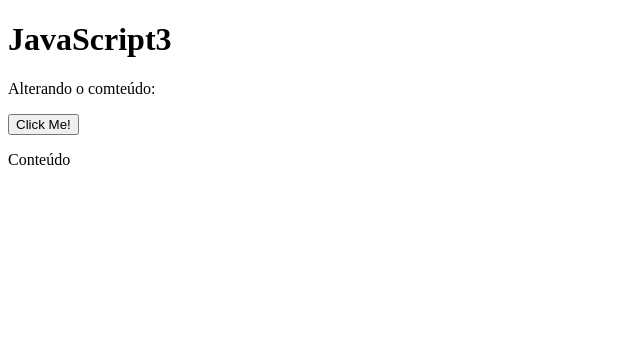
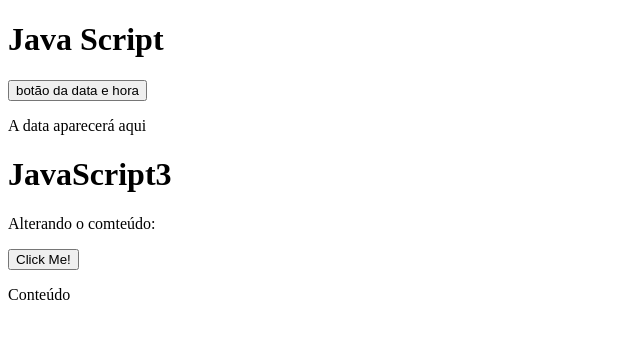
Before and after one commit to samistrancoso/Nome, a plain HTML site: page java.html in a window 1280 px wide. Shown: the whole page, without its empty margins (0-640 px from the left). Drawn offline with Linux system fonts and the light colour scheme.

Commit message:
Update java.html

```diff
--- a/java.html
+++ b/java.html
@@ -1,6 +1,16 @@
 <!DOCTYPE html>
 <html>
   <body>
+
+    <!DOCTYPE html>
+<html>
+<body>
+<h1> Java Script </h1>
+<button Type=”button” onclick=”document.getElementById("demo").innerHTML=Date()”>
+botão da data e hora </button>
+
+<p id=”demo”> A data aparecerá aqui</p>
+
 
     <h1>JavaScript3</h1>
 
```
